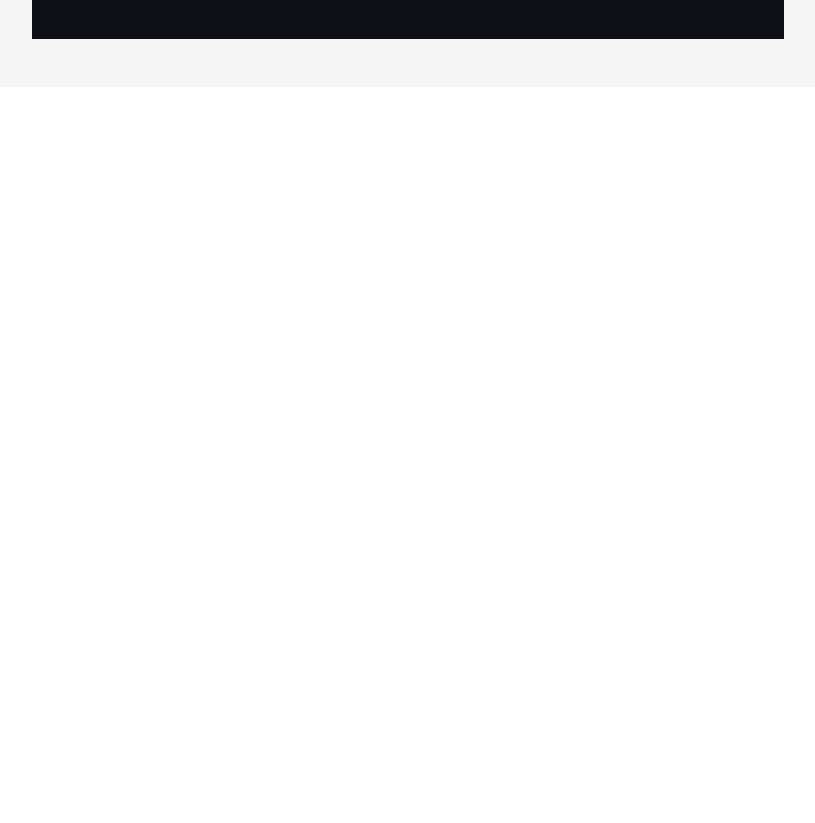
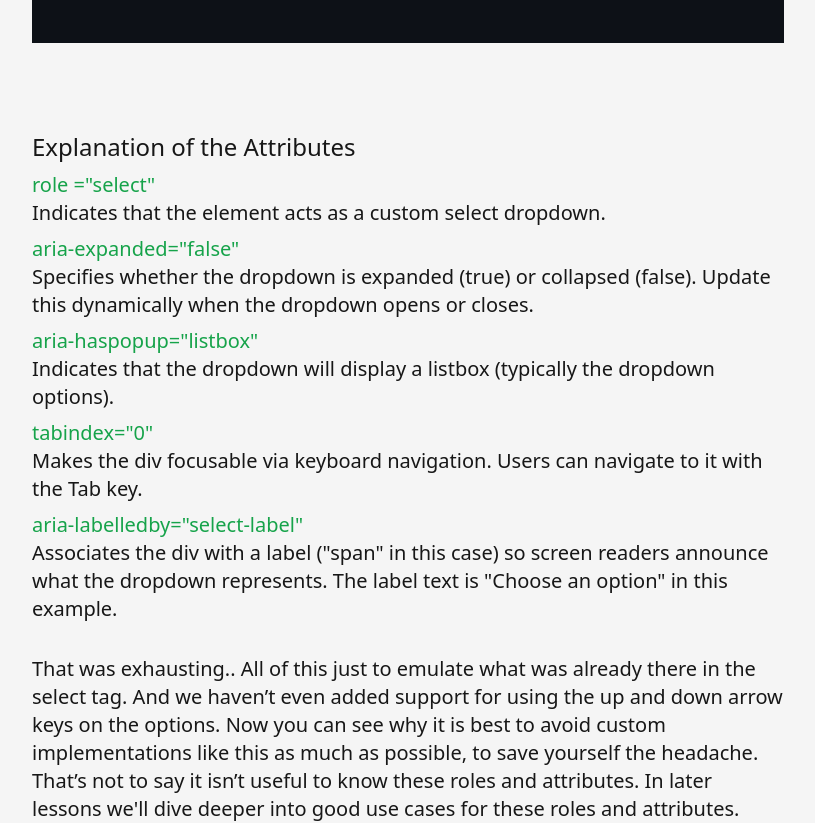
Before and after one commit to joayo13/w3bdojo, a SvelteKit app: page /lessons/lesson-1 in a window 1280 px wide. Shown: the part 1784-2607 px from the top of the page, without its empty margins (392-1207 px from the left). Before the commit the page ends 1871 px from the top, so only its background shows below. Built offline with nearby package versions, Linux system fonts and the light colour scheme.

Commit message:
finished lesson 1 content

```diff
--- a/src/components/CodeBlock.svelte
+++ b/src/components/CodeBlock.svelte
@@ -11,8 +11,8 @@
     });
   </script>
 
-  <pre class="">
-    <code class="language-{language}">
+  <pre>
+    <code class="language-{language} text-base">
       {@html code.replace(/</g, '&lt;').replace(/>/g, '&gt;')}
     </code>
   </pre>
--- a/src/routes/+layout.svelte
+++ b/src/routes/+layout.svelte
@@ -100,6 +100,6 @@
 {/if}
  <!-- /mobile nav links -->
 
-<div class="flex justify-center bg-neutral-100 dark:bg-neutral-900 pt-32 text-neutral-900 dark:text-neutral-200 min-h-screen md:pl-80">
+<div class="flex justify-center bg-neutral-100 dark:bg-neutral-900 pt-32 text-neutral-900 dark:text-neutral-200 min-h-screen md:pl-80 text-xl">
 	{@render children()}
 </div>
--- a/src/routes/+page.svelte
+++ b/src/routes/+page.svelte
@@ -1,14 +1,14 @@
 <section class="max-w-3xl px-2">
 	<h1 class="text-4xl">Web Accessibility Interactive Tutorial</h1>
 	<h2 class="mt-8 text-2xl">Who is this tutorial for?</h2>
-	<p class="mt-2 text-xl">
+	<p class="mt-2">
 		This tutorial is meant for both total beginners, and intermediate developers. It is meant to be a comprehensive introduction to accessibility.
 	</p>
 	<h2 class="mt-8 text-2xl">How does it work?</h2>
-	<p class="mt-2 text-xl">
+	<p class="mt-2">
 		Each lesson will be composed of a brief reading section, code examples, and at the end a quiz / fill in the blank section. You can choose lessons in any order, as they don’t build on one another. However, it is recommended that you start at the beginning and work your way through.
 	</p>
 	<h2 class="mt-8 text-2xl">Contributing</h2>
-	<p class="mt-2 text-xl">If you're looking to get some experience with open-source, here's a place to do it! Whether it be suggestions for a new lesson or improvements to the structure of existing ones. <a href="https://github.com/joayo13/wait/issues">Create a new issue</a> and start helping today! </p>
+	<p class="mt-2">If you're looking to get some experience with open-source, here's a place to do it! Whether it be suggestions for a new lesson or improvements to the structure of existing ones. <a href="https://github.com/joayo13/wait/issues">Create a new issue</a> and start helping today! </p>
 	<a href="/lesson-1" class="block mt-8 text-2xl">Start Lesson 1</a>
 </section>
--- a/src/routes/lessons/lesson-1/+page.svelte
+++ b/src/routes/lessons/lesson-1/+page.svelte
@@ -3,36 +3,64 @@
 </script>
 
 <h1 class="text-4xl">Keyboard Navigation and Semantic HTML</h1>
-	<p class="mt-8 text-xl">
+	<p class="mt-8 ">
 		As you know, there are plenty of folks in the world that cannot use both hands. Or maybe some can’t see the mouse on the screen due to visual impairment. Whatever the case, accommodating these users is an absolute necessity. So make sure to pay close attention here.
 
 	</p>
 	<h2 class="mt-8 text-2xl">1a: How does keyboard navigation work?</h2>
-	<p class="mt-2 text-xl">
+	<p class="mt-2 ">
 		As you likely already know there are many types of elements or “tags” within HTML. Most commonly seen are tags such as "a"(otherwise known as anchor tags, these are what links are on a page), "button", "select" etc. We will stick to these as they are simple examples, but take note that there are <a href="https://developer.mozilla.org/en-US/docs/Web/HTML/Element">many many more elements.</a> You can navigate through elements by using tab to move forwards, and shift + tab to move backwards.
 	</p>
 	<h2 class="mt-8 text-2xl">Here's a button:</h2>
 	<button onclick={() => alert("Yay!")} class="tab-button py-2 px-4 border border-inherit rounded-sm text-2xl my-8">Tab to me!</button>
-	<p class="mt-2 text-xl"> Notice how if you press your tab key to navigate forward or shift+tab to navigate backward, when navigating to the button it will have a line around it to indicate that it is in a “focus” state.
+	<p class="mt-2 "> Notice how if you press your tab key to navigate forward or shift+tab to navigate backward, when navigating to the button it will have a line around it to indicate that it is in a “focus” state.
 		This is meant to be very noticeable by default. Which is great since it’ll be easy to see for our visually impaired users.</p>
-		<p class="text-xl mt-8">Pressing the “Enter” or “Space” key will trigger the associated action on the element. Try doing that to the button.</p>
+		<p class=" mt-8">Pressing the “Enter” or “Space” key will trigger the associated action on the element. Try doing that to the button.</p>
 		<h2 class="mt-8 text-2xl">Select an option:</h2>
-		<p class="mt-8 text-xl">
+		<p class="mt-8 ">
 		Let’s interact with the "select" tag that has a few corresponding "option"’s. Use tab or shift + tab as before followed by Enter or Space, but once selected, you can navigate the options with the arrow keys. Navigate to “spongebob” and press Enter or Space key.
 	</p>
-	<select class="mt-8 text-xl text-neutral-900" onchange={(e) => e.currentTarget.value === "Spongebob" ? alert("I'm ready!") : null} >
+	<select class="mt-8  text-neutral-900" onchange={(e) => e.currentTarget.value === "Spongebob" ? alert("I'm ready!") : null} >
 		<option>Shrek</option>
 		<option>Spiderman</option>
 		<option>Spongebob</option>
 	</select>
-	<p class="mt-8 text-xl">
+	<p class="mt-8 ">
 		As you can see, these tags are already designed to handle keyboard navigation, which is very convenient for us as developers. This leads us into an important realization: using the correct HTML tags for the job will make a web application accessible by default.
 	</p>
 	<h2 class="mt-8 text-2xl">1b: Semantic HTML &gt; Custom Roles and Attributes</h2>
-	<p class="mt-2 text-xl">
+	<p class="mt-2 ">
 		By understanding what HTML tags to use for the job, we can already make accessible applications! But there are some cases where we need to add styles or functionality that the native tag does not offer. This is often seen with the select element. As you may have noticed, it looks rather bland. And it can only be stylized to a certain extent. If we wanted to, we could build one from scratch with a div. Then we would be able to control all of the styles 100%.
 However, just a div alone would now strip away the accessibility that came with the select element. How do we handle this? That is where we use roles and attributes.
 	</p>
 	<CodeBlock language="html" code="<div role='select' aria-expanded='false' aria-haspopup='listbox' tabindex='0' aria-labelledby='select-label'>
 	    <span id='select-label'>Choose an option</span>
 	  </div>" />
+	<h3 class="mt-8 text-2xl">Explanation of the Attributes</h3>
+	<ol class="mt-2 flex flex-col gap-2 ">
+		<li>
+			<h4 class="text-green-600">role ="select"</h4>
+			<p>Indicates that the element acts as a custom select dropdown.</p>
+		</li>
+		<li>
+			<h4 class="text-green-600">aria-expanded="false"</h4>
+			<p>Specifies whether the dropdown is expanded (true) or collapsed (false). Update this dynamically when the dropdown opens or closes.
+			</p>
+		</li>
+		<li>
+			<h4 class="text-green-600">aria-haspopup="listbox"</h4>
+			<p>Indicates that the dropdown will display a listbox (typically the dropdown options).</p>
+		</li>
+		<li>
+			<h4 class="text-green-600">tabindex="0"</h4>
+			<p>Makes the div focusable via keyboard navigation. Users can navigate to it with the Tab key.
+			</p>
+		</li>
+		<li>
+			<h4 class="text-green-600">aria-labelledby="select-label"</h4>
+			<p>Associates the div with a label ("span" in this case) so screen readers announce what the dropdown represents. The label text is "Choose an option" in this example.
+			</p>
+		</li>
+	</ol>
+	<p class="mt-8 ">That was exhausting.. All of this just to emulate what was already there in the select tag. And we haven’t even added support for using the up and down arrow keys on the options. Now you can see why it is best to avoid custom implementations like this as much as possible, to save yourself the headache. That’s not to say it isn’t useful to know these roles and attributes. In later lessons we'll dive deeper into good use cases for these roles and attributes.
+	</p>
```
